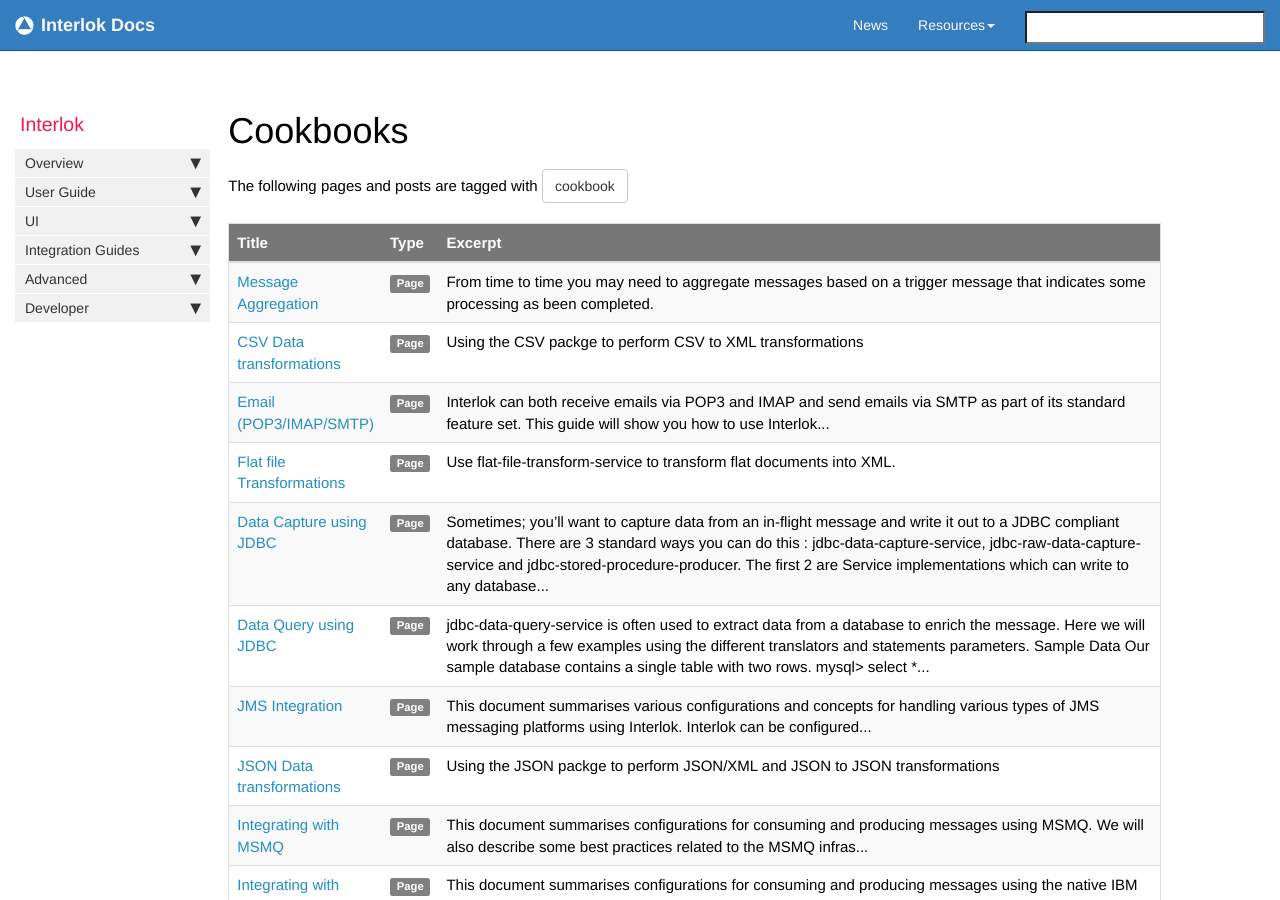
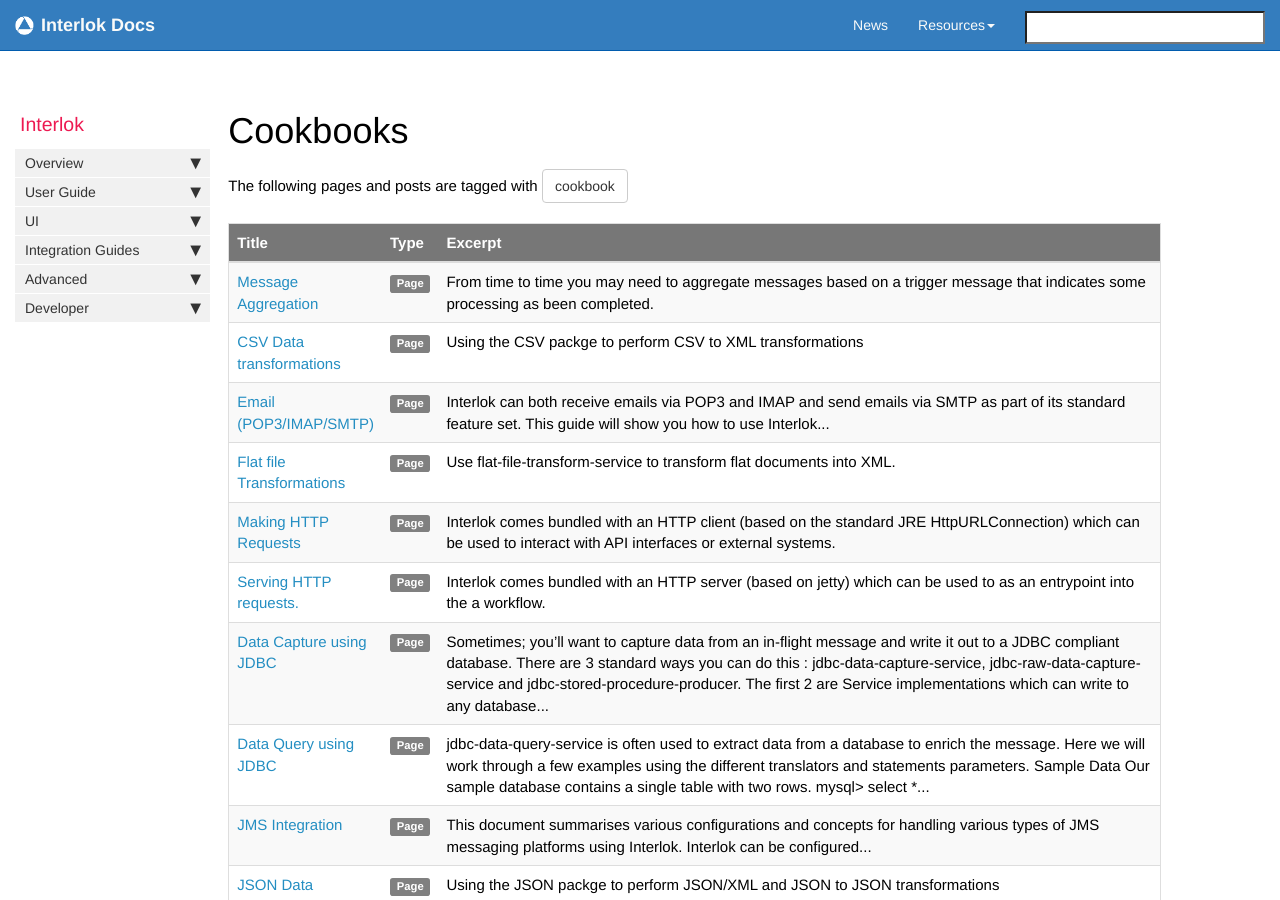
Before and after one commit to adaptris/interlok-docs-legacy, a Jekyll site: the page built from pages/tags/tag_cookbook.md, in a window 1280 px wide and 900 px high. Built offline with Jekyll 4.4.1, drawn with Linux system fonts in a browser that asks for light colours; nearby versions of some CDN libraries; comment, search, counter and statistics services are not loaded.

Commit message:
INTERLOK-1275 Added http-client documentation with server placeholder INTERLOK-1275 #time 3h

```diff
--- a/_data/sidebars/home_sidebar.yml
+++ b/_data/sidebars/home_sidebar.yml
@@ -200,12 +200,26 @@
       output: web
 
       subfolders:
+      - title: HTTP
+        output: web
+        subfolderitems:
+
+        - title: Making HTTP Requests
+          url: /cookbook-http-client.html
+          output: web
+
+        - title: Servicing HTTP Requests
+          url: /cookbook-http-server.html
+          output: web
+
+    - title: JMS
+      url: /cookbook-jms.html
+      output: web
+
+      subfolders:
       - title: Messaging
         output: web
         subfolderitems:
-        - title: JMS
-          url: /cookbook-jms.html
-          output: web
 
         - title: MSMQ
           url: /cookbook-msmq.html
--- /dev/null
+++ b/pages/cookbook/cookbook-http-client.md
@@ -0,0 +1,51 @@
+---
+title: Making HTTP Requests
+keywords: interlok
+tags: [cookbook]
+sidebar: home_sidebar
+permalink: cookbook-http-client.html
+summary: Interlok comes bundled with an HTTP client (based on the standard JRE HttpURLConnection) which can be used to interact with API interfaces or external systems.
+---
+
+One of the more common things that needs to happen is for Interlok to connect to various HTTP servers and get data to enrich the payload currently being processed or to produce the payload to a final HTTP(s) endpoint. This is achievable in two main ways, either as a producer at the end of a workflow, or as a service as part of your processing chain. Producers can always be wrapped within a `StandaloneProducer` or `StandaloneRequestor` instance so they can act as part of a service list. The behaviour of [standard-http-producer][] is fairly self-evident and shouldn't really need much in the way of documentation.
+
+## StandardHttpProducer
+
+This is the basic HTTP producer that allows you to specify a HTTP method, and optionally where any request data is derived from (payload or metadata) and where any response data goes to (payload or metadata). By default, if a non success HTTP status is received from the target HTTP server, then an exception is thrown. If you wish to interrogate the data returned by the server, then you can configure `ignore-server-response-code=true` which will give you the response data for subsequent processing. In all situations, the HTTP status will be stored under the metadata key `adphttpresponse`. Proxy server support can be configured via the standard [java networking properties][].
+
+## HttpRequestService
+
+[http-request-service][] allows us to short-cut having to wrap a [standard-http-producer][] inside a `StandaloneProducer` or similar. It provides simplified configuration and supports the `%message{metadata-key}` syntax for method, content type and URL. It will always throw an exception if a non-success (i.e < 200 & > 299) response code is received from the HTTP server, and always attempts to send the current payload if the method allows it (best practise suggests that `GET` shouldn't have data associated with it).
+
+## HttpBranchingRequestService
+
+You can always use [branching-service-enabler][] wrapping a [http-request-service][] to enable branching but that will only handle a binary _success_ or _failure_ use case. [http-branching-request-service][] gives you different options when handling various HTTP status codes. For instance, you could do something different when presented with a _404_ as opposed to a _403_. Selecting the next service-id is based on a list of `StatusEvaluator` instances; each is queried in turn and the next service-id selected on the first match.
+
+| StatusEvaluator | Behaviour |
+|----|----|
+|[http-status-exact-match][] | Matches an exact HTTP status, e.g. 200, 400, 500 etc, so matching on 200 will not match 202 (Accepted) |
+|[http-status-range-match][] | Matches a range of HTTP statuses, specify a lower and upper boundary (inclusive), e.g. `lower=200, higher=299` will match all _success_ codes. |
+
+## OAUTH
+
+[get-oauth-token][] is a service that allows for pluggable behaviour to support requesting a bearer token from an OAUTH server for you to use as your authentation token when making an API request. Currently supported implementations are [Google Cloud][], [Microsoft Azure][], and [Salesforce][]. Each of those are optional components that may require additional depdendencies and can be plugged into your configuration as a `access-token-builder` within [get-oauth-token][]. If successful, the token builder stores the token against the specified header (default is _Authorization_) so that you can use it as part of your authentication process (normally via an instance of `HttpURLConnectionAuthenticator`).
+
+Generally speaking; you can handle the OAUTH bearer token using standard services; a combination of a `http-request-service` with JSON parsing/path will generally get you to the correct `Authorization` value (in fact this is all that the [Salesforce][] token builder does); using [get-oauth-token][] just abstracts away some of the manual configuration that you would need to do.
+
+## Apache HTTP
+
+Because the standard `HttpURLConnection` doesn't support the `PATCH` method (and may never) there is also the [adp-apache-http][] optional package. This is based on the [Apache HTTP Components][] project which does support the `PATCH` method. It also offers you the capability of configuring a proxy server on a per-producer basis which can be useful in mixed environments. Configuration mirrors that of the standard http components as far as possible but with a different alias for Apache HTTP specific copmonents.
+
+
+[adp-apache-http]: https://development.adaptris.net/nexus/content/groups/public/com/adaptris/adp-apache-http/
+[Apache HTTP Components]: http://hc.apache.org/
+[Salesforce]: https://development.adaptris.net/nexus/content/groups/public/com/adaptris/interlok-oauth-salesforce/
+[Microsoft Azure]: https://development.adaptris.net/nexus/content/groups/public/com/adaptris/interlok-oauth-azure/
+[Google Cloud]: https://development.adaptris.net/nexus/content/groups/public/com/adaptris/interlok-oauth-gcloud/
+[get-oauth-token]: https://development.adaptris.net/javadocs/v3-snapshot/Interlok-API/com/adaptris/core/http/oauth/GetOauthToken.html
+[standard-http-producer]: https://development.adaptris.net/javadocs/v3-snapshot/Interlok-API/com/adaptris/core/http/client/net/StandardHttpProducer.html
+[http-request-service]: https://development.adaptris.net/javadocs/v3-snapshot/Interlok-API/com/adaptris/core/http/client/net/HttpRequestService.html
+[http-status-exact-match]: https://development.adaptris.net/javadocs/v3-snapshot/Interlok-API/com/adaptris/core/http/client/ExactMatch.html
+[http-status-range-match]: https://development.adaptris.net/javadocs/v3-snapshot/Interlok-API/com/adaptris/core/http/client/RangeMatch.html
+[java networking properties]: https://docs.oracle.com/javase/8/docs/api/java/net/doc-files/net-properties.html
+[branching-service-enabler]: https://development.adaptris.net/javadocs/v3-snapshot/Interlok-API/com/adaptris/core/services/BranchingServiceEnabler.html
--- /dev/null
+++ b/pages/cookbook/cookbook-http-server.md
@@ -0,0 +1,8 @@
+---
+title: Serving HTTP requests.
+keywords: interlok
+tags: [cookbook]
+sidebar: home_sidebar
+permalink: cookbook-http-server.html
+summary: Interlok comes bundled with an HTTP server (based on jetty) which can be used to as an entrypoint into the a workflow.
+---
```
